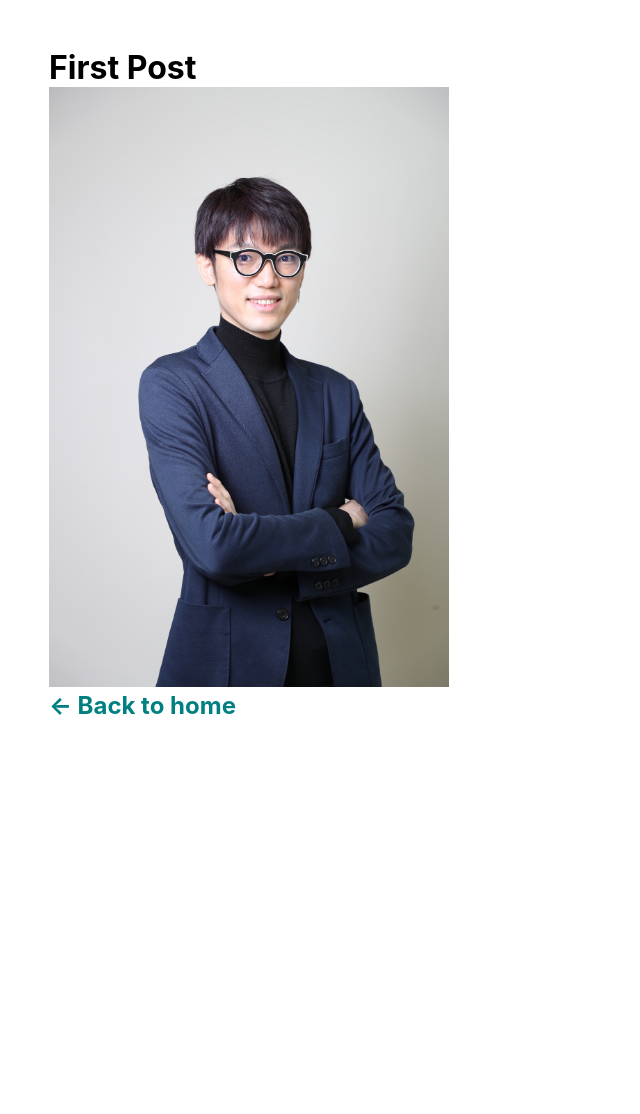
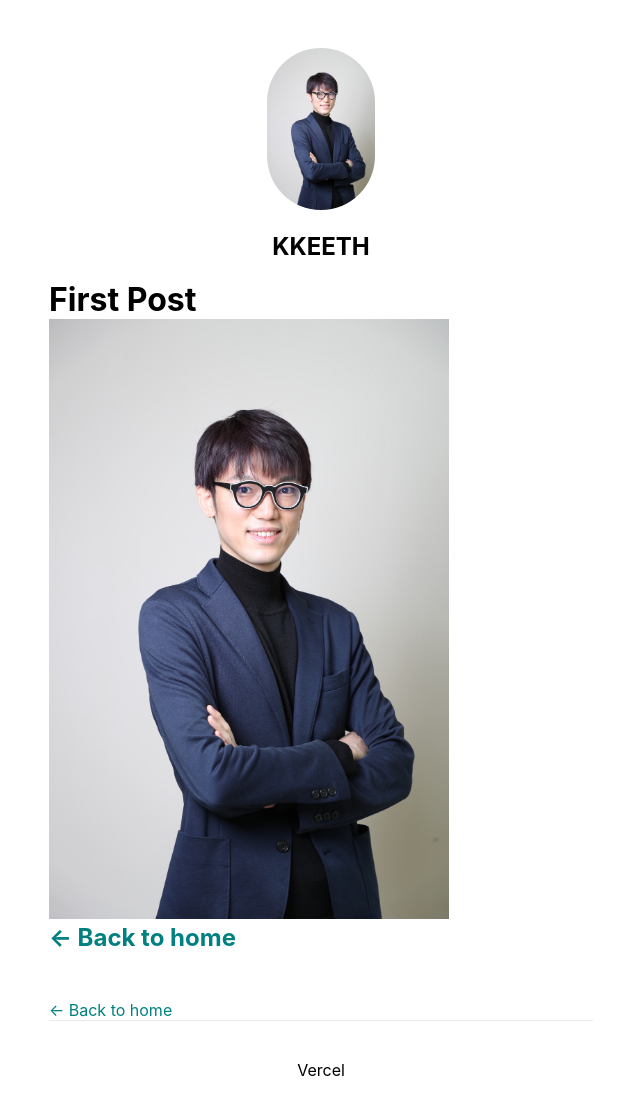
Before and after one commit to kkeeth/nextjs-tutorial, a Next.js app: page /posts/first-post in a window 1280 px wide. Shown: the top 1114 px of the page, without its empty margins (319-959 px from the left). Before the commit the page ends 816 px from the top, so only its background shows below. Built offline with nearby package versions, Linux system fonts and the light colour scheme.

Commit message:
feat: updated layout

```diff
--- a/components/layout.js
+++ b/components/layout.js
@@ -1,7 +1,80 @@
+import Head from "next/head";
+import Image from "next/image";
 import styles from "./layout.module.css";
+import utilStyles from "../styles/utils.module.css";
+import Link from "next/link";
 
-const Layout = ({ children }) => {
-  return <div className={styles.container}>{children}</div>;
+const name = "KKEETH";
+export const siteTitle = "Next.js Sample Website";
+
+const Layout = ({ children, home }) => {
+  return (
+    <div className={styles.container}>
+      <Head>
+        <Link rel="icon" href="/favicon.ico" />
+        <meta
+          name="description"
+          content="Learn how to build a personal website using Next.js"
+        />
+        <meta
+          property="og:image"
+          content={`https://og-image.vercel.app/${encodeURI(
+            siteTitle,
+          )}.png?theme=light&md=0&fontSize=75px&images=https%3A%2F%2Fassets.vercel.com%2Fimage%2Fupload%2Ffront%2Fassets%2Fdesign%2Fnextjs-black-logo.svg`}
+        />
+        <meta name="og:title" content={siteTitle} />
+        <meta name="twitter:card" content="summary_large_image" />
+      </Head>
+      <header className={styles.header}>
+        {home ? (
+          <>
+            <Image
+              priority
+              src="/images/yumemi_kuwahara.jpg"
+              className={utilStyles.borderCircle}
+              height={144}
+              width={144}
+              alt=""
+            />
+            <h1 className={utilStyles.heading2Xl}>{name}</h1>
+          </>
+        ) : (
+          <>
+            <Link href="/">
+              <Image
+                priority
+                src="/images/yumemi_kuwahara.jpg"
+                className={utilStyles.borderCircle}
+                height={108}
+                width={108}
+                alt=""
+              />
+            </Link>
+            <h2 className={utilStyles.headingLg}>
+              <Link href="/" className={utilStyles.colorInherit}>
+                {name}
+              </Link>
+            </h2>
+          </>
+        )}
+      </header>
+      <main>{children}</main>
+      {!home && (
+        <div className={styles.backToHome}>
+          <Link href="/">← Back to home</Link>
+        </div>
+      )}
+      <footer className={styles.footer}>
+        <a
+          href="https://vercel.com?utm_source=create-next-app&utm_medium=default-template&utm_campaign=create-next-app"
+          target="_blank"
+          rel="noopener noreferrer"
+        >
+          Vercel
+        </a>
+      </footer>
+    </div>
+  );
 };
 
 export default Layout;
--- a/components/layout.module.css
+++ b/components/layout.module.css
@@ -3,3 +3,34 @@
   padding: 0 1rem;
   margin: 3rem auto 6rem;
 }
+
+.header {
+  display: flex;
+  flex-direction: column;
+  align-items: center;
+}
+
+.backToHome {
+  margin: 3rem 0 0;
+}
+
+.footer {
+  width: 100%;
+  height: 100px;
+  border-top: 1px solid #eaeaea;
+  display: flex;
+  justify-content: center;
+  align-items: center;
+}
+
+.footer img {
+  margin-left: 0.5rem;
+}
+
+.footer a {
+  display: flex;
+  justify-content: center;
+  align-items: center;
+  text-decoration: none;
+  color: inherit;
+}
```
Also changed, not shown: pages/index.js (+13 -52 lines).
